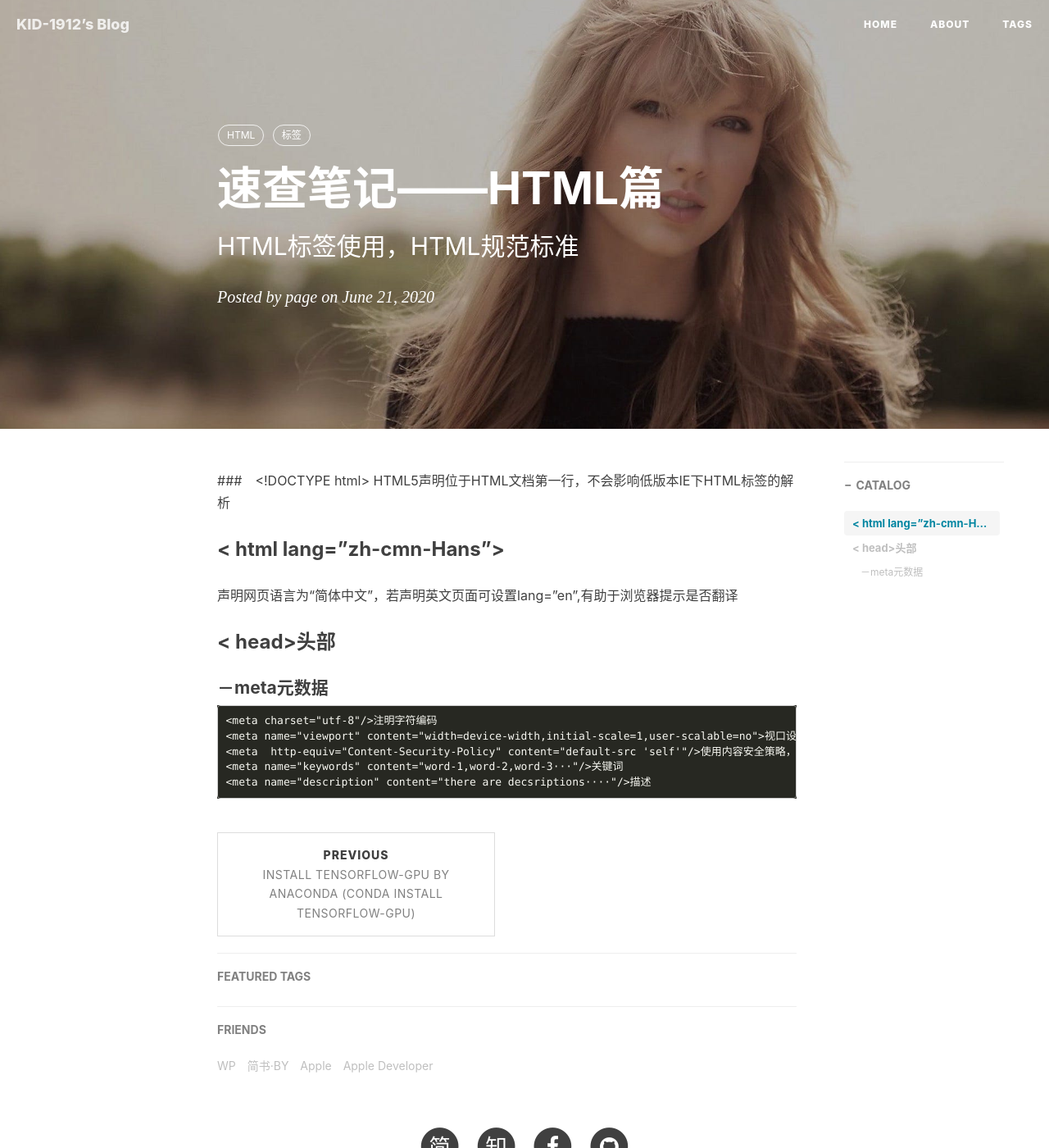
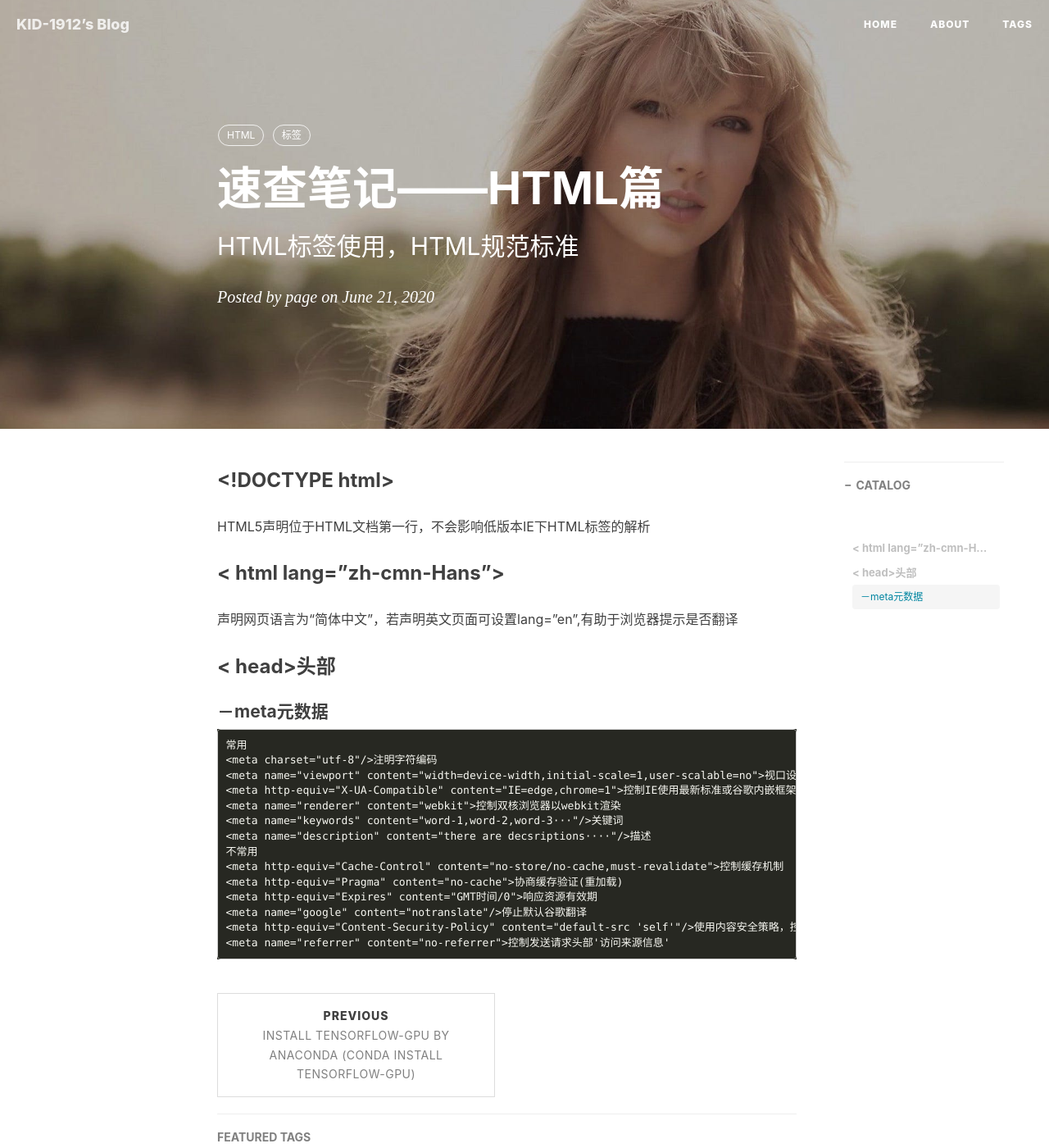
Before and after one commit to KID-1912/KID-1912.github.io, a Jekyll site: the page built from _posts/2020-06-21-HTML.md, in a window 1280 px wide and 1400 px high. Shown: the whole window at 82% size. Built offline with Jekyll 4.4.1, drawn with Linux system fonts in a browser that asks for light colours; nearby versions of some CDN libraries; comment, search, counter and statistics services are not loaded.

Commit message:
Update 2020-06-21-HTML.md

```diff
--- a/_posts/2020-06-21-HTML.md
+++ b/_posts/2020-06-21-HTML.md
@@ -12,14 +12,23 @@
 ---
 
 
-###　<!DOCTYPE html>
+### <!DOCTYPE html>
 HTML5声明位于HTML文档第一行，不会影响低版本IE下HTML标签的解析
 ### < html lang="zh-cmn-Hans">
 声明网页语言为“简体中文”，若声明英文页面可设置lang="en",有助于浏览器提示是否翻译
 ### < head>头部
 #### －meta元数据
+    常用
     <meta charset="utf-8"/>注明字符编码
     <meta name="viewport" content="width=device-width,initial-scale=1,user-scalable=no">视口设置
-    <meta  http-equiv="Content-Security-Policy" content="default-src 'self'"/>使用内容安全策略，控制加载资源的源
+    <meta http-equiv="X-UA-Compatible" content="IE=edge,chrome=1">控制IE使用最新标准或谷歌内嵌框架插件渲染
+    <meta name="renderer" content="webkit">控制双核浏览器以webkit渲染
     <meta name="keywords" content="word-1,word-2,word-3···"/>关键词
     <meta name="description" content="there are decsriptions····"/>描述
+    不常用
+    <meta http-equiv="Cache-Control" content="no-store/no-cache,must-revalidate">控制缓存机制
+    <meta http-equiv="Pragma" content="no-cache">协商缓存验证(重加载)
+    <meta http-equiv="Expires" content="GMT时间/0">响应资源有效期
+    <meta name="google" content="notranslate"/>停止默认谷歌翻译
+    <meta http-equiv="Content-Security-Policy" content="default-src 'self'"/>使用内容安全策略，控制加载资源的源
+    <meta name="referrer" content="no-referrer">控制发送请求头部'访问来源信息'
```
